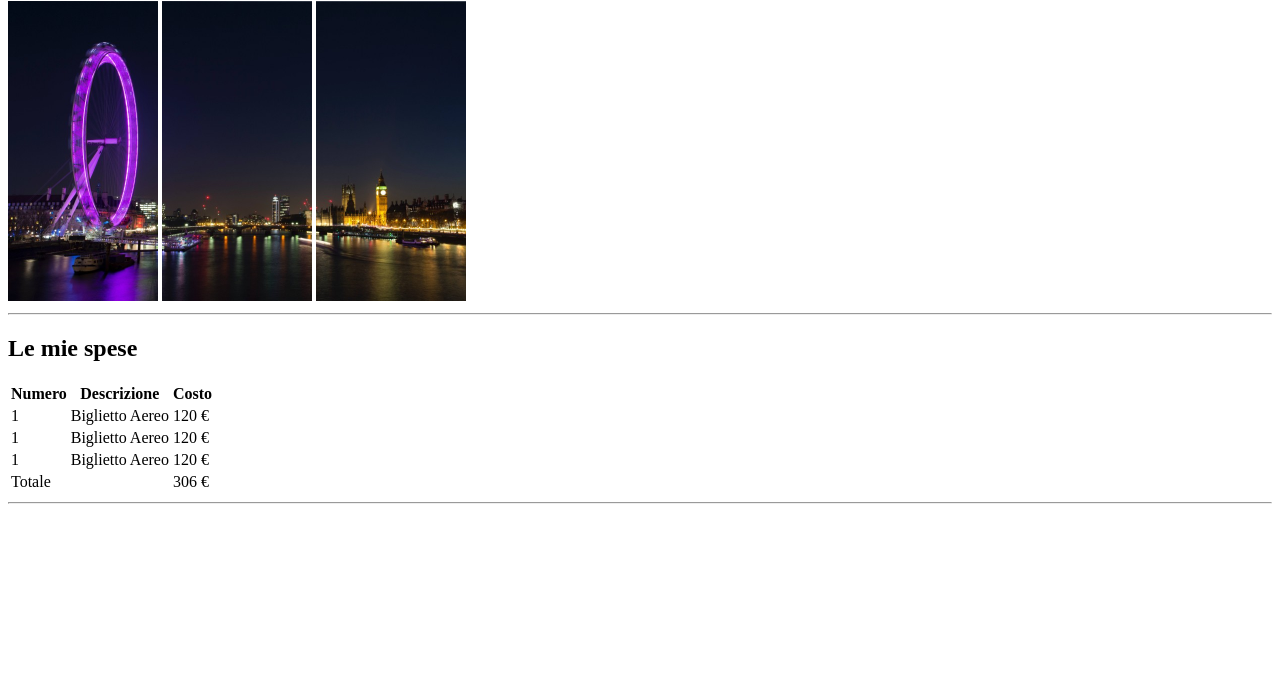
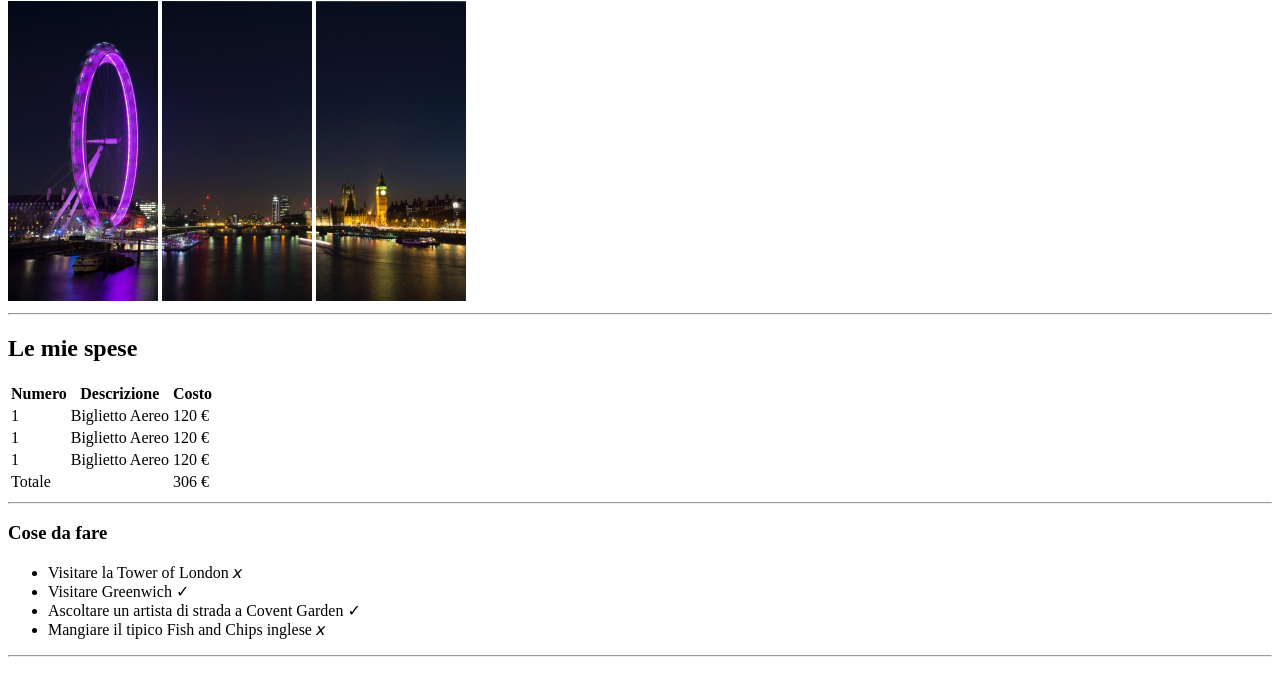
Before and after one commit to moonymel/html-london-trip, a plain HTML site: page index.html in a window 1280 px wide. Shown: the part 79-774 px from the top of the page. Drawn offline with Linux system fonts and the light colour scheme.

Commit message:
added "cose da fare" to index.html

```diff
--- a/index.html
+++ b/index.html
@@ -58,7 +58,18 @@
 
         <hr>
 
+        <!-- cose da fare  -->
+        <section>
+            <h3>Cose da fare</h3>
+            <ul>
+                <li>Visitare la Tower of London &#120377;</li>
+                <li>Visitare Greenwich &check;</li>
+                <li>Ascoltare un artista di strada a Covent Garden &check;</li>
+                <li>Mangiare il tipico Fish and Chips inglese &#120377;</li>
+            </ul>
+        </section>
 
+        <hr>
 
     </main>
 
```
